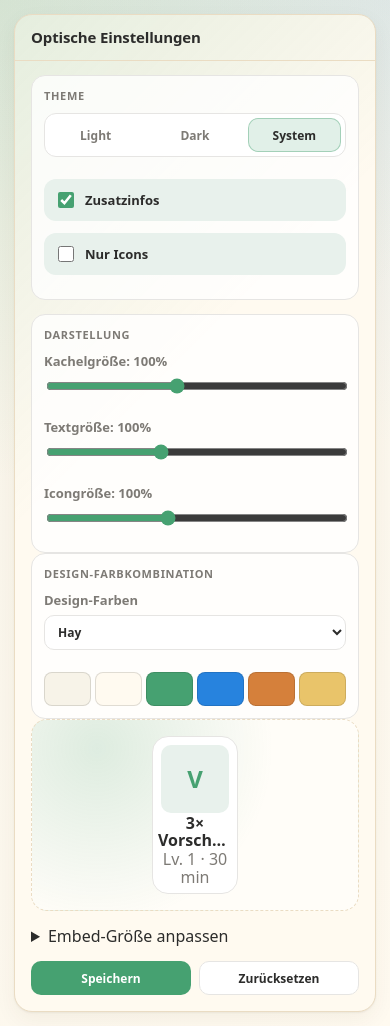
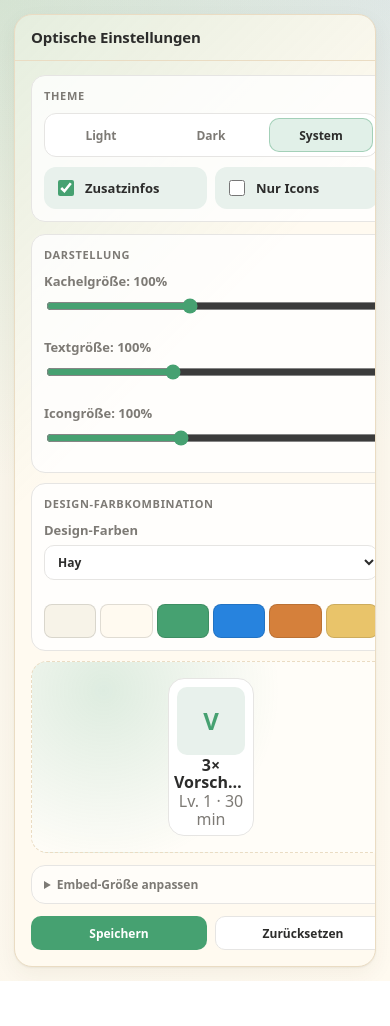
Before and after one commit to Max-Nagler/Hay-Day-Calc., a Next.js app: page /appearance in a window 390 px wide. After the commit the page ends 981 px from the top, so only its background shows below. Built offline with nearby package versions, Linux system fonts and the light colour scheme.

Commit message:
Update appearance styles and layout adjustments

```diff
--- a/app/appearance/appearance.css
+++ b/app/appearance/appearance.css
@@ -1,5 +1,5 @@
 .appearanceShell {
-  width: min(820px, 100%);
+  width: min(980px, 100%);
   padding: 14px;
 }
 
@@ -13,8 +13,11 @@
 
 .appearanceBody {
   display: grid;
-  gap: 14px;
+  gap: 12px;
   margin: 14px 16px 16px;
+  transform: scale(var(--appearance-page-zoom, 1));
+  transform-origin: top left;
+  width: calc(100% / var(--appearance-page-zoom, 1));
 }
 
 .appearanceSection {
@@ -33,6 +36,15 @@
   font-weight: 900;
   letter-spacing: 0.06em;
   text-transform: uppercase;
+}
+
+.themeSection {
+  grid-template-columns: minmax(220px, 0.9fr) minmax(260px, 1fr);
+  align-items: end;
+}
+
+.themeSection h2 {
+  grid-column: 1 / -1;
 }
 
 .appearanceSegment {
@@ -62,46 +74,25 @@
   color: var(--text);
 }
 
-.paletteGrid {
+.tileSettingsInline {
   display: grid;
-  grid-template-columns: repeat(auto-fit, minmax(118px, 1fr));
+  grid-template-columns: 1fr 1fr;
   gap: 8px;
 }
 
-.paletteOption {
-  display: grid;
-  gap: 7px;
-  padding: 8px;
-  border: 1px solid var(--border);
-  border-radius: 12px;
-  background: var(--surface-strong);
-  color: var(--text);
-  text-align: left;
+.tileSettingsInline .singleCheckbox {
+  margin: 0;
 }
 
-.paletteOption.active {
-  border-color: color-mix(in srgb, var(--green) 56%, transparent);
-  box-shadow: inset 0 0 0 2px color-mix(in srgb, var(--green) 18%, transparent);
-}
-
-.paletteName {
-  font-size: 11px;
-  font-weight: 900;
-}
-
-.appearanceControls {
+.appearanceMainGrid {
   display: grid;
-  grid-template-columns: minmax(180px, 0.8fr) minmax(240px, 1.15fr) minmax(200px, 0.9fr);
+  grid-template-columns: minmax(250px, 1fr) minmax(220px, 0.9fr) minmax(180px, 0.75fr);
   gap: 10px;
   align-items: stretch;
 }
 
-.themeSection {
+.paletteSection {
   align-content: start;
-}
-
-.paletteSection {
-  grid-column: 1 / -1;
 }
 
 .paletteSwatches {
@@ -116,10 +107,14 @@
   border-radius: 8px;
 }
 
+.selectedPaletteSwatches {
+  margin-top: 2px;
+}
+
 .appearancePreview {
   display: grid;
   place-items: center;
-  min-height: 180px;
+  min-height: 100%;
   padding: 16px;
   border: 1px dashed var(--border-warm);
   border-radius: 16px;
@@ -150,6 +145,24 @@
   padding: 10px;
 }
 
+.appearanceAdvanced {
+  border: 1px solid var(--border);
+  border-radius: 14px;
+  background: color-mix(in srgb, var(--surface-strong) 62%, transparent);
+}
+
+.appearanceAdvanced summary {
+  padding: 10px 12px;
+  color: var(--muted);
+  font-size: 12px;
+  font-weight: 900;
+  cursor: pointer;
+}
+
+.appearanceAdvanced .field {
+  margin: 0 12px 12px;
+}
+
 .appearanceActions {
   display: grid;
   grid-template-columns: 1fr 1fr;
@@ -172,8 +185,13 @@
   border-color: rgba(255, 255, 255, 0.14);
 }
 
-@media (max-width: 760px) {
-  .appearanceControls {
+@media (max-width: 860px) {
+  .themeSection,
+  .appearanceMainGrid {
     grid-template-columns: 1fr;
   }
+
+  .appearancePreview {
+    min-height: 180px;
+  }
 }
```
